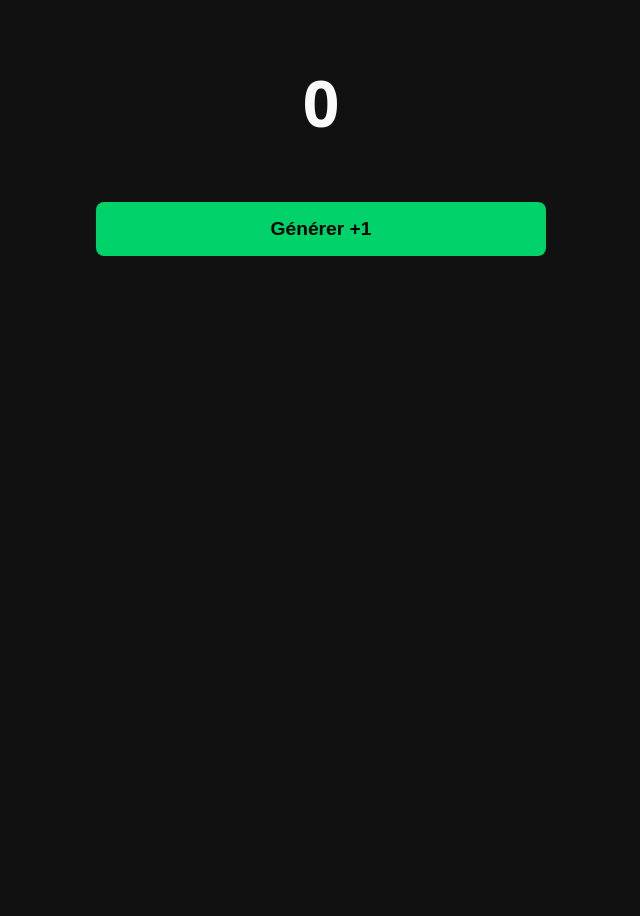
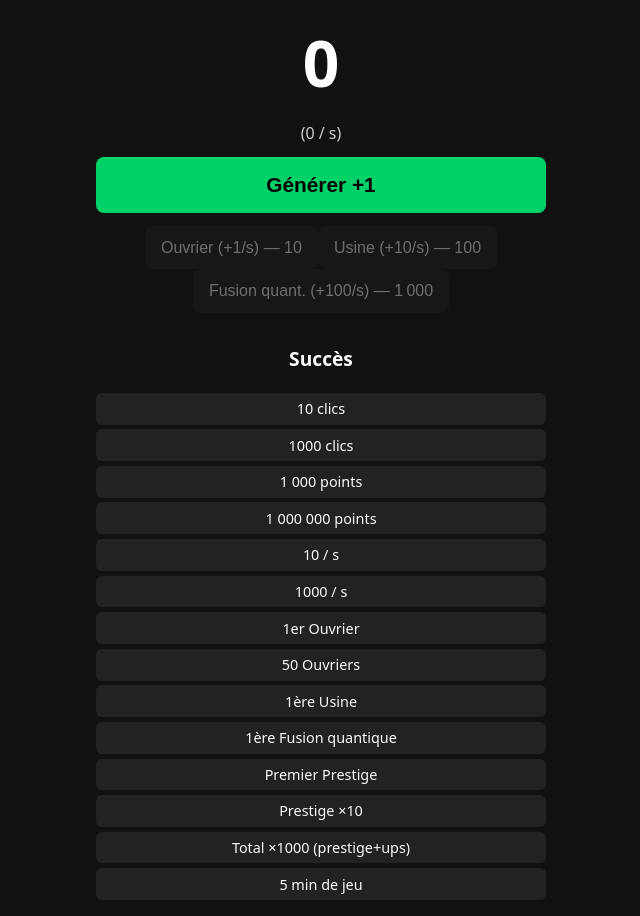
Before and after one commit to benjaminfortierdurand/number-go-up, a plain HTML site: page index.html in a window 1280 px wide. Shown: the whole page, without its empty margins (319-959 px from the left). Before the commit the page ends 800 px from the top, so only its background shows below. Drawn offline with Linux system fonts and the light colour scheme.

Commit message:
Ajout du système de succès (20 objectifs)

```diff
--- a/game.js
+++ b/game.js
@@ -1,126 +1,138 @@
-/* Number Go Up – v0.4
-   Benjamin © 2024 – libre d’usage */
+/* Number Go Up – v0.5 avec Succès */
 
-////////////////////
-// 1. État global //
-////////////////////
+//////////////////// 1. ÉTAT ////////////////////
 const state = {
-  count   : 0,          // total de points affiché
-  rate    : 0,          // génération auto / seconde
-  prestige: 0,          // multiplicateur permanent (+10 % par point)
-  shopQty : [0, 0, 0]   // quantité achetée pour chaque upgrade
+  count: 0,
+  rate: 0,
+  prestige: 0,
+  shopQty: [0, 0, 0],
+  clicks: 0,
+  best: 0,            // meilleur score atteint
+  achieved: []        // ids des succès débloqués
 };
 
-//////////////////////////////
-// 2. Sauvegarde / chargement
-//////////////////////////////
+//////////////////// 2. PERSISTANCE /////////////
 const SAVE_KEY = 'ngu-save';
-function save() {
-  localStorage.setItem(SAVE_KEY, JSON.stringify(state));
-}
-function load() {
-  Object.assign(state, JSON.parse(localStorage.getItem(SAVE_KEY)) || {});
-}
+const save = () => localStorage.setItem(SAVE_KEY, JSON.stringify(state));
+const load = () => Object.assign(state, JSON.parse(localStorage.getItem(SAVE_KEY)) || {});
 load();
 
-//////////////////////////////////
-// 3. Configuration de la boutique
-//////////////////////////////////
-const SHOP_ITEMS = [
-  { name: 'Ouvrier',       base: 10,    inc:   1 },
-  { name: 'Usine',         base: 100,   inc:  10 },
-  { name: 'Fusion quant.', base: 1_000, inc: 100 }
+//////////////////// 3. SUCCÈS //////////////////
+const ACHIEVEMENTS = [
+  {id:'click10',  label:'10 clics',                   test:s=>s.clicks>=10},
+  {id:'click1k',  label:'1000 clics',                 test:s=>s.clicks>=1000},
+  {id:'pts1k',    label:'1 000 points',               test:s=>s.best>=1_000},
+  {id:'pts1m',    label:'1 000 000 points',           test:s=>s.best>=1_000_000},
+  {id:'rate10',   label:'10 / s',                     test:s=>s.rate>=10},
+  {id:'rate1k',   label:'1000 / s',                   test:s=>s.rate>=1000},
+  {id:'ouvrier1', label:'1er Ouvrier',                test:s=>s.shopQty[0]>=1},
+  {id:'ouvrier50',label:'50 Ouvriers',                test:s=>s.shopQty[0]>=50},
+  {id:'usine1',   label:'1ère Usine',                 test:s=>s.shopQty[1]>=1},
+  {id:'fusion1',  label:'1ère Fusion quantique',      test:s=>s.shopQty[2]>=1},
+  {id:'prestige1',label:'Premier Prestige',           test:s=>s.prestige>=1},
+  {id:'prestige10',label:'Prestige ×10',              test:s=>s.prestige>=10},
+  {id:'multi1e3', label:'Total ×1000 (prestige+ups)', test:s=>s.best*s.prestige>=1e3},
+  {id:'idle5m',   label:'5 min de jeu',               test:s=>s.playTime>=300},
+  // … ajoute jusqu’à 20 si tu veux
 ];
 
-///////////////////////////////
-// 4. Raccourcis DOM (cache) //
-///////////////////////////////
+//////////////////// 4. SHOP CONFIG /////////////
+const SHOP_ITEMS = [
+  { name:'Ouvrier',       base:10,    inc:1   },
+  { name:'Usine',         base:100,   inc:10  },
+  { name:'Fusion quant.', base:1_000, inc:100}
+];
+
+//////////////////// 5. DOM /////////////////////
 const $counter  = document.getElementById('counter');
 const $rate     = document.getElementById('rate');
 const $clicker  = document.getElementById('clicker');
 const $shop     = document.getElementById('shop');
 const $prestige = document.getElementById('prestige');
+const $achList  = document.getElementById('achievements');
 
-/////////////////////////////
-// 5. Fonctions utilitaires
-/////////////////////////////
-const itemCost    = i => Math.floor(SHOP_ITEMS[i].base * 1.15 ** state.shopQty[i]);
+//////////////////// 6. OUTILS /////////////////
+const itemCost = i => Math.floor(SHOP_ITEMS[i].base * 1.15 ** state.shopQty[i]);
 const canPrestige = () => state.count >= 1_000_000;
+function flash(el){el.classList.add('flash');setTimeout(()=>el.classList.remove('flash'),250);}
+function shakeShop(){ $shop.classList.add('shake'); setTimeout(()=>$shop.classList.remove('shake'),300);}
 
-function flash(el) {
-  el.classList.add('flash');
-  setTimeout(() => el.classList.remove('flash'), 250);
-}
-function shakeShop() {
-  $shop.classList.add('shake');
-  setTimeout(() => $shop.classList.remove('shake'), 300);
-}
-
-////////////////////////////
-// 6. Rendu interface HTML
-////////////////////////////
-function render() {
+//////////////////// 7. RENDU //////////////////
+function render(){
   $counter.textContent = Math.floor(state.count).toLocaleString('fr-FR');
   $rate.textContent    = `(${state.rate.toLocaleString('fr-FR')} / s)`;
   $prestige.hidden     = !canPrestige();
   renderShop();
+  renderAchievements();
 }
-function renderShop() {
-  $shop.innerHTML = '';
-  SHOP_ITEMS.forEach((item, i) => {
-    const cost = itemCost(i);
-    const btn  = document.createElement('button');
-    btn.textContent = `${item.name} (+${item.inc}/s) — ${cost.toLocaleString('fr-FR')}`;
-    btn.disabled    = state.count < cost;
-    btn.onclick     = () => buy(i);
+
+function renderShop(){
+  $shop.innerHTML='';
+  SHOP_ITEMS.forEach((item,i)=>{
+    const cost=itemCost(i);
+    const btn=document.createElement('button');
+    btn.textContent=`${item.name} (+${item.inc}/s) — ${cost.toLocaleString('fr-FR')}`;
+    btn.disabled=state.count<cost;
+    btn.onclick=()=>buy(i);
     $shop.appendChild(btn);
   });
 }
 
-/////////////////////////////////////
-// 7. Gestion des interactions joueur
-/////////////////////////////////////
-$clicker.addEventListener('click', () => {
-  state.count += 1 * (1 + state.prestige * 0.1);
+function renderAchievements(){
+  $achList.innerHTML='';
+  ACHIEVEMENTS.forEach(a=>{
+    const li=document.createElement('li');
+    const done=state.achieved.includes(a.id);
+    li.textContent=a.label;
+    if(done) li.classList.add('done');
+    $achList.appendChild(li);
+  });
+}
+
+//////////////////// 8. LOGIQUE JOUEUR /////////
+$clicker.addEventListener('click',()=>{
+  state.count+=1*(1+state.prestige*0.1);
+  state.clicks++;
   flash($counter);
   render(); save();
 });
 
-function buy(i) {
-  const cost = itemCost(i);
-  if (state.count < cost) return;
-  state.count     -= cost;
-  state.shopQty[i] += 1;
-  state.rate      += SHOP_ITEMS[i].inc;
-  flash($counter);
-  shakeShop();
+function buy(i){
+  const cost=itemCost(i);
+  if(state.count<cost) return;
+  state.count-=cost;
+  state.shopQty[i]++;
+  state.rate+=SHOP_ITEMS[i].inc;
+  shakeShop(); flash($counter);
   render(); save();
 }
 
-$prestige.addEventListener('click', () => {
-  if (!canPrestige()) return;
-  const gain = Math.floor(state.count / 1_000_000);   // 1 point / million
-  if (!confirm(`Faire prestige +${gain} ?\nVous repartirez de zéro avec +10 % par point.`)) return;
-
-  Object.assign(state, {
-    count   : 0,
-    rate    : 0,
-    prestige: state.prestige + gain,
-    shopQty : [0, 0, 0]
-  });
-  flash($counter);
-  shakeShop();
-  render(); save();
+$prestige.addEventListener('click',()=>{
+  if(!canPrestige()) return;
+  const gain=Math.floor(state.count/1_000_000);
+  if(!confirm(`Prestige +${gain} ?`)) return;
+  Object.assign(state,{count:0,rate:0,prestige:state.prestige+gain,shopQty:[0,0,0]});
+  flash($counter); shakeShop(); render(); save();
 });
 
-////////////////////////////////////////
-// 8. Tick automatique (une fois / sec)
-////////////////////////////////////////
-setInterval(() => {
-  state.count += state.rate;
+//////////////////// 9. TICK AUTO + SUCCÈS //////
+setInterval(()=>{
+  state.count+=state.rate;
+  state.best=Math.max(state.best,state.count);
+  state.playTime=(state.playTime||0)+1;
+
+  // check succès
+  ACHIEVEMENTS.forEach(a=>{
+    if(!state.achieved.includes(a.id) && a.test(state)){
+      state.achieved.push(a.id);
+      // petite notification ?
+      console.log(`Succès débloqué : ${a.label}`);
+    }
+  });
+
   flash($counter);
   render(); save();
-}, 1_000);
+},1000);
 
-// premier affichage à l’ouverture
+// affichage initial
 render();
--- a/index.html
+++ b/index.html
@@ -1,4 +1,5 @@
-<!DOCTYPE html><html lang="fr">
+<!DOCTYPE html>
+<html lang="fr">
 <head>
   <meta charset="UTF-8">
   <meta name="viewport" content="width=device-width,initial-scale=1">
@@ -8,12 +9,17 @@
 <body>
   <main>
     <h1 id="counter">0</h1>
+    <p id="rate">(0 / s)</p>
 
     <button id="clicker">Générer +1</button>
 
     <section id="shop"></section>
 
+    <h2>Succès</h2>
+    <ul id="achievements"></ul>
+
     <button id="prestige" hidden>Prestige ✨</button>
   </main>
-  <script type="module" src="game.js"></script>
-</body></html>
+  <script defer src="game.js"></script>
+</body>
+</html>
--- a/style.css
+++ b/style.css
@@ -1,6 +1,88 @@
-body{font-family:system-ui;text-align:center;margin:0;padding:1rem;background:#111;color:#fafafa}
-main{max-width:450px;margin:auto;display:flex;flex-direction:column;gap:.8rem}
-button{padding:1rem 1.4rem;font-size:1.2rem;border:0;border-radius:8px;cursor:pointer}
-#clicker{background:#00d26a;color:#000;font-weight:700}
-#prestige{background:#ffb703;color:#000}
-@media(min-width:600px){h1{font-size:4rem}}
+/* ---------- Base layout ---------- */
+body{
+  font-family:system-ui,-apple-system,Segoe UI,Roboto,Helvetica,Arial,sans-serif;
+  text-align:center;
+  margin:0;
+  padding:1rem;
+  background:#111;
+  color:#fafafa;
+}
+
+main{
+  max-width:450px;
+  margin:auto;
+  display:flex;
+  flex-direction:column;
+  gap:.8rem;
+}
+
+/* ---------- Typography ---------- */
+h1{margin:.2rem 0;font-size:3rem;font-weight:800}
+#rate{margin:0;font-size:1rem;opacity:.8}
+
+h2{margin:1.2rem 0 .5rem;font-size:1.2rem;font-weight:600}
+
+/* ---------- Buttons ---------- */
+button{
+  padding:1rem 1.4rem;
+  font-size:1.2rem;
+  border:0;
+  border-radius:8px;
+  cursor:pointer;
+  transition:transform .1s ease;
+}
+button:active{transform:scale(.96)}
+
+#clicker{
+  background:#00d26a;
+  color:#000;
+  font-weight:700;
+}
+
+#prestige{
+  background:#ffb703;
+  color:#000;
+  font-weight:700;
+}
+
+/* Shop buttons inherit default styles */
+#shop button{background:#222;color:#fafafa;font-size:1rem;padding:.8rem 1rem}
+#shop button:disabled{opacity:.4;cursor:default}
+
+/* ---------- Achievements ---------- */
+#achievements{
+  list-style:none;
+  padding:0;
+  margin:0;
+  display:flex;
+  flex-direction:column;
+  gap:.3rem;
+}
+#achievements li{
+  background:#222;
+  padding:.4rem .6rem;
+  border-radius:6px;
+  font-size:.9rem;
+}
+#achievements li.done{background:#006d32;text-decoration:line-through}
+
+/* ---------- Animations ---------- */
+@keyframes flash{
+  0%,100%{filter:brightness(1)}
+  50%    {filter:brightness(2)}
+}
+.flash{animation:flash .25s ease}
+
+@keyframes shake{
+  0%,100%{transform:translateX(0)}
+  25%    {transform:translateX(-3px)}
+  75%    {transform:translateX( 3px)}
+}
+.shake{animation:shake .3s}
+
+/* ---------- Responsive tweaks ---------- */
+@media(min-width:600px){
+  h1{font-size:4rem}
+  button{font-size:1.3rem}
+  #shop button{font-size:1rem}
+}
```
